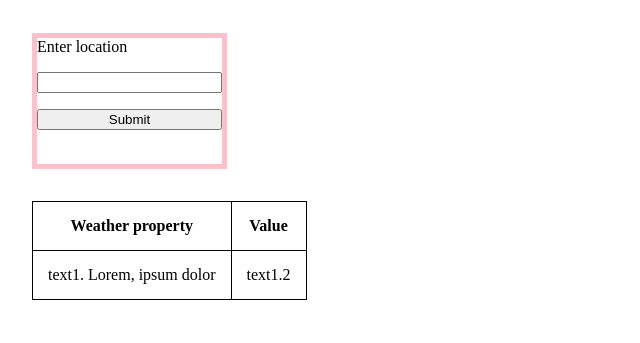
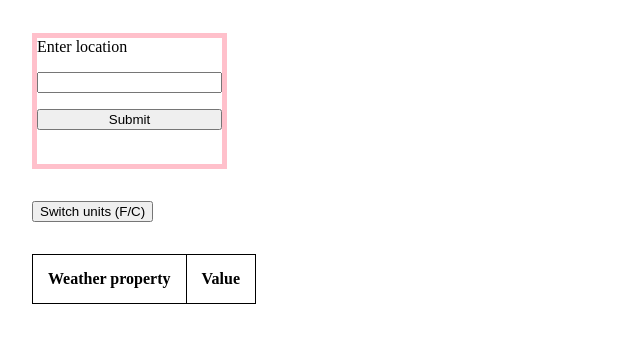
Before and after one commit to Kuanchiliao1/weather_api_app, a website built with webpack: page src/index.html in a window 1280 px wide. Shown: the part 111-454 px from the top of the page, without its empty margins (0-640 px from the left). Built offline with nearby package versions, Linux system fonts and the light colour scheme.

Commit message:
Add unit toggle btn

```diff
--- a/src/index.html
+++ b/src/index.html
@@ -15,6 +15,7 @@
       <button type="submit">Submit</button>
       <span class="error">Submitted location is invalid</span>
     </form>
+    <button class="toggle-units">Switch units (F/C)</button>
     <div class="detailed-table-container">
       <table id="weather-detail-table">
         <thead>
@@ -24,10 +25,6 @@
           </tr>
         </thead>
         <tbody>
-          <tr>
-            <td>text1. Lorem, ipsum dolor</td>
-            <td>text1.2</td>
-          </tr>
         </tbody>
       </table>
     </div>
```
